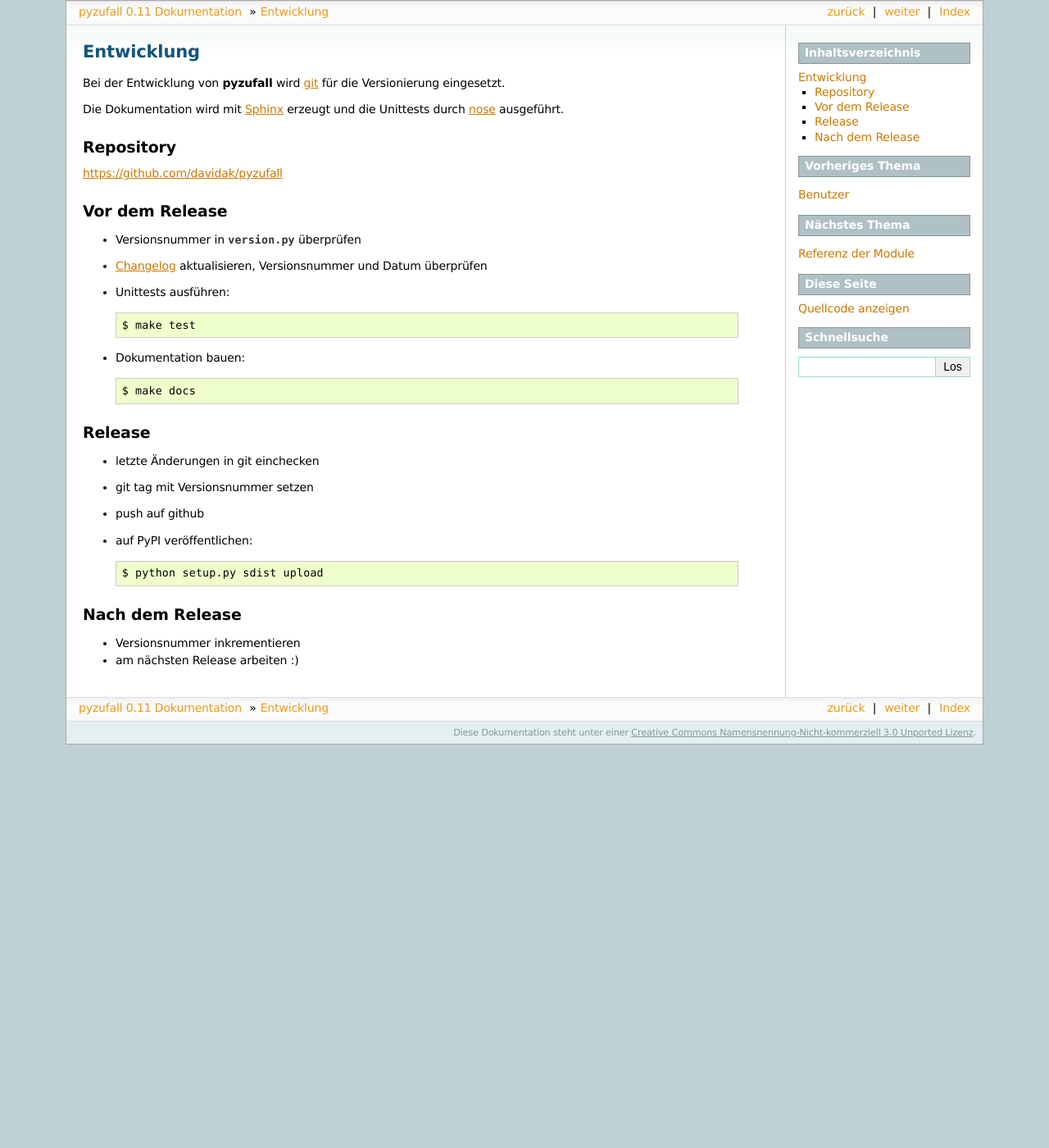
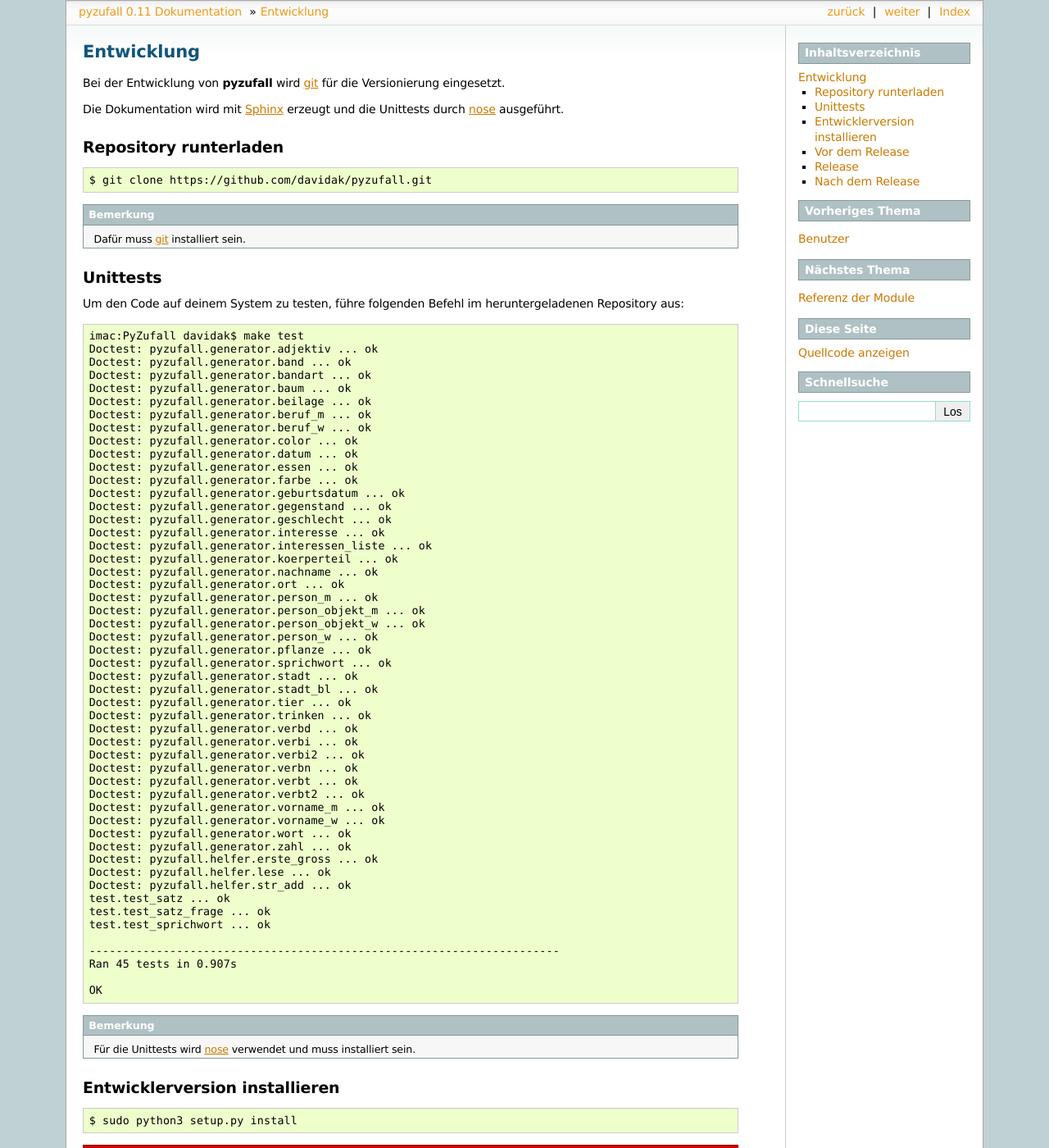
Before and after one commit to davidak/PyZufall, a Sphinx documentation site: the page built from doc/entwicklung.rst, in a window 1280 px wide and 1400 px high. Shown: the whole window at 82% size. Built offline with Sphinx 7.4.7, drawn with Linux system fonts in a browser that asks for light colours; some of the changed text lies outside the part shown.

Commit message:
* Dokumentation aktualisiert

```diff
--- a/doc/entwicklung.rst
+++ b/doc/entwicklung.rst
@@ -5,10 +5,87 @@ Bei der Entwicklung von **pyzufall** wird `git <http://git-scm.com/>`_ für die
 
 Die Dokumentation wird mit `Sphinx <http://sphinx-doc.org/>`_ erzeugt und die Unittests durch `nose <http://nose.readthedocs.org/>`_ ausgeführt.
 
-Repository
+Repository runterladen
 ----------
+::
 
-https://github.com/davidak/pyzufall
+	$ git clone https://github.com/davidak/pyzufall.git
+
+.. note::
+
+    Dafür muss `git <http://git-scm.com/>`_ installiert sein.
+
+Unittests
+---------
+
+Um den Code auf deinem System zu testen, führe folgenden Befehl im heruntergeladenen Repository aus::
+
+	imac:PyZufall davidak$ make test
+	Doctest: pyzufall.generator.adjektiv ... ok
+	Doctest: pyzufall.generator.band ... ok
+	Doctest: pyzufall.generator.bandart ... ok
+	Doctest: pyzufall.generator.baum ... ok
+	Doctest: pyzufall.generator.beilage ... ok
+	Doctest: pyzufall.generator.beruf_m ... ok
+	Doctest: pyzufall.generator.beruf_w ... ok
+	Doctest: pyzufall.generator.color ... ok
+	Doctest: pyzufall.generator.datum ... ok
+	Doctest: pyzufall.generator.essen ... ok
+	Doctest: pyzufall.generator.farbe ... ok
+	Doctest: pyzufall.generator.geburtsdatum ... ok
+	Doctest: pyzufall.generator.gegenstand ... ok
+	Doctest: pyzufall.generator.geschlecht ... ok
+	Doctest: pyzufall.generator.interesse ... ok
+	Doctest: pyzufall.generator.interessen_liste ... ok
+	Doctest: pyzufall.generator.koerperteil ... ok
+	Doctest: pyzufall.generator.nachname ... ok
+	Doctest: pyzufall.generator.ort ... ok
+	Doctest: pyzufall.generator.person_m ... ok
+	Doctest: pyzufall.generator.person_objekt_m ... ok
+	Doctest: pyzufall.generator.person_objekt_w ... ok
+	Doctest: pyzufall.generator.person_w ... ok
+	Doctest: pyzufall.generator.pflanze ... ok
+	Doctest: pyzufall.generator.sprichwort ... ok
+	Doctest: pyzufall.generator.stadt ... ok
+	Doctest: pyzufall.generator.stadt_bl ... ok
+	Doctest: pyzufall.generator.tier ... ok
+	Doctest: pyzufall.generator.trinken ... ok
+	Doctest: pyzufall.generator.verbd ... ok
+	Doctest: pyzufall.generator.verbi ... ok
+	Doctest: pyzufall.generator.verbi2 ... ok
+	Doctest: pyzufall.generator.verbn ... ok
+	Doctest: pyzufall.generator.verbt ... ok
+	Doctest: pyzufall.generator.verbt2 ... ok
+	Doctest: pyzufall.generator.vorname_m ... ok
+	Doctest: pyzufall.generator.vorname_w ... ok
+	Doctest: pyzufall.generator.wort ... ok
+	Doctest: pyzufall.generator.zahl ... ok
+	Doctest: pyzufall.helfer.erste_gross ... ok
+	Doctest: pyzufall.helfer.lese ... ok
+	Doctest: pyzufall.helfer.str_add ... ok
+	test.test_satz ... ok
+	test.test_satz_frage ... ok
+	test.test_sprichwort ... ok
+
+	----------------------------------------------------------------------
+	Ran 45 tests in 0.907s
+
+	OK
+
+.. note::
+
+    Für die Unittests wird `nose <https://nose.readthedocs.org/en/latest/>`_ verwendet und muss installiert sein.
+
+Entwicklerversion installieren
+------------------------------
+::
+
+	$ sudo python3 setup.py install
+
+.. warning::
+
+	Diese Version ist nicht für den produktiven Einsatz gedacht.
+	Sie sollte nur zum Entwickeln oder zu Testzwecken eingesetzt werden.
 
 Vor dem Release
 ---------------
@@ -19,7 +96,7 @@ Vor dem Release
 
 	$ make test
 
-- Dokumentation bauen::
+- Dokumentation bauen und überprüfen::
 
 	$ make docs
 
@@ -31,10 +108,10 @@ Release
 - push auf github
 - auf PyPI veröffentlichen::
 
-	$ python setup.py sdist upload
+	$ python3 setup.py sdist upload
 
 Nach dem Release
 ----------------
 
-- Versionsnummer inkrementieren
+- Versionsnummer inkrementieren + 'dev'
 - am nächsten Release arbeiten :)
```
Also changed, not shown: CHANGELOG.rst (+7 -7 lines), doc/installation.rst (+9 -37 lines), doc/module.rst (+0 -12 lines), 2 other files.
